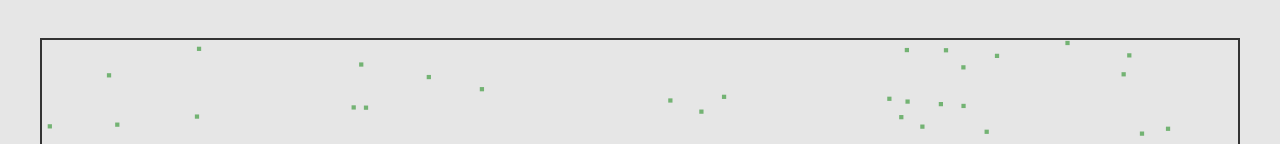
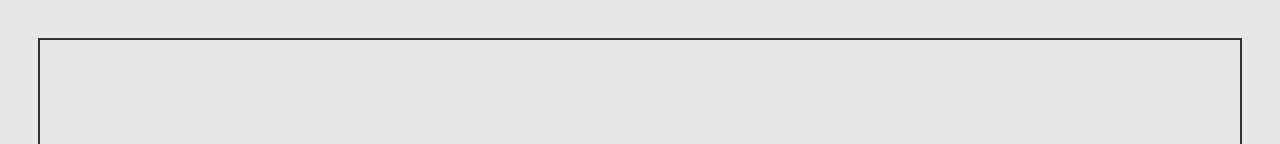
Before and after one commit to Mazbrew/portfolio, a React (Vite) app in the folder frontend/: page / in a window 1280 px wide. Shown: the top 144 px of the page. Built offline with nearby package versions, Linux system fonts and the light colour scheme.

Commit message:
made the p5 sketch resizable, need to make it fit within bounds

```diff
--- a/frontend/package.json
+++ b/frontend/package.json
@@ -10,8 +10,8 @@
     "preview": "vite preview"
   },
   "dependencies": {
-    "@tsparticles/react": "^3.0.0",
-    "@tsparticles/slim": "^3.0.2",
+    "@p5-wrapper/react": "^4.3.2",
+    "p5": "^1.9.0",
     "prettier": "^3.1.1",
     "react": "^18.2.0",
     "react-dom": "^18.2.0",
--- a/frontend/src/components/FancyDisplay.jsx
+++ b/frontend/src/components/FancyDisplay.jsx
@@ -1,79 +1,100 @@
-import { useCallback, useEffect, useState } from "react";
-import Particles, { initParticlesEngine } from "@tsparticles/react";
-import { loadSlim } from "@tsparticles/slim";
+import { useLayoutEffect, useEffect, useRef, useState } from "react";
+import { ReactP5Wrapper } from "@p5-wrapper/react";
 
 import "../styles/FancyDisplay.css";
 
+function sketch(p5) {
+    let width = 0;
+    let height = 0;
+    let color = "";
+    let background = "";
+
+    let i = 0;
+
+    p5.updateWithProps = (props) => {
+        width = props.width;
+        height = props.height;
+        color = props.color;
+        background = "pink";
+
+        console.log(width);
+    };
+
+    p5.setup = () => {
+        const canvas = p5.createCanvas(0, 0, p5.WEBGL);
+    };
+
+    p5.draw = () => {
+        p5.resizeCanvas(width, height, true);
+        p5.background(background);
+        p5.stroke(color);
+        p5.strokeWeight(5);
+        p5.line(0, i, 100, i + 100);
+        i = i + 1;
+
+        if (i >= height / 2) {
+            i = (height / 2) * -1;
+        }
+    };
+}
+
 function FancyDisplay() {
-    const [init, setInit] = useState(false);
-    // this should be run only once per application lifetime
-    useEffect(() => {
-        initParticlesEngine(async (engine) => {
-            await loadSlim(engine);
-        }).then(() => {
-            setInit(true);
-        });
+    const ref = useRef(null);
+
+    const [numbers, setNumbers] = useState([]);
+
+    const [width, setWidth] = useState(0);
+    const [height, setHeight] = useState(0);
+
+    const [color, setColor] = useState("#333333");
+    const [background, setBackground] = useState("#e6e6e6");
+
+    useLayoutEffect(() => {
+        setWidth(ref.current.scrollWidth);
+        setHeight(ref.current.scrollHeight);
+    }, [numbers]);
+
+    useLayoutEffect(() => {
+        setColor(window.getComputedStyle(ref.current).color);
+        setBackground(window.getComputedStyle(ref.current).backgroundColor);
     }, []);
 
-    const particlesLoaded = (container) => {};
+    useEffect(() => {
+        function handleWindowResize() {
+            setWidth(ref.current.scrollWidth);
+            setHeight(ref.current.scrollHeight);
+        }
+
+        window.addEventListener("resize", handleWindowResize);
+
+        return () => {
+            window.removeEventListener("resize", handleWindowResize);
+        };
+    }, []);
+
+    useEffect(() => {
+        function handleClick() {
+            setColor(window.getComputedStyle(ref.current).color);
+            setBackground(window.getComputedStyle(ref.current).backgroundColor);
+        }
+
+        window.addEventListener("click", handleClick);
+
+        return () => {
+            window.removeEventListener("click", handleClick);
+        };
+    }, []);
 
     return (
         <div id="fancy-display-container">
-            <div id="fancy-display">
-                <Particles
-                    id="tsparticles"
-                    particlesLoaded={particlesLoaded}
-                    options={{
-                        fpsLimit: 120,
-                        interactivity: {
-                            events: {
-                                resize: true,
-                            },
-                        },
-                        fullscreen: {
-                            enable: false,
-                            zIndex: 0,
-                        },
-                        style: {
-                            position: "absolute",
-                            top: "5vh",
-                            left: "5vh",
-                            width: "calc(100vw - 10vh)",
-                            height: "90vh",
-                        },
-                        particles: {
-                            color: {
-                                value: "#008000",
-                            },
-                            move: {
-                                direction: "none",
-                                enable: true,
-                                outModes: {
-                                    default: "bounce",
-                                },
-                                random: false,
-                                speed: 5,
-                                straight: false,
-                            },
-                            number: {
-                                density: {
-                                    enable: true,
-                                    area: 800,
-                                },
-                                value: 500,
-                            },
-                            opacity: {
-                                value: 0.5,
-                            },
-                            shape: {
-                                type: "square",
-                            },
-                            size: {
-                                value: { min: 3, max: 3 },
-                            },
-                        },
-                        detectRetina: true,
-                    }}
+            <div id="fancy-display" ref={ref}>
+                <ReactP5Wrapper
+                    id="p5"
+                    sketch={sketch}
+                    width={width}
+                    height={height}
+                    color={color}
+                    background={background}
                 />
             </div>
         </div>
--- a/frontend/src/styles/App.css
+++ b/frontend/src/styles/App.css
@@ -16,8 +16,8 @@
     justify-content: center;
     align-items: center;
     text-align: center;
-    border-style: solid;
-    border-width: 2px;
+    outline-style: solid;
+    outline-width: 2px;
 }
 
 #theme-selector-container {
--- a/frontend/src/styles/FancyDisplay.css
+++ b/frontend/src/styles/FancyDisplay.css
@@ -2,7 +2,23 @@
     width: 100%;
     height: 100%;
     padding: 5vh;
+    display: flex;
+    justify-content: center;
+    align-items: center;
     box-sizing: border-box;
     position: absolute;
     z-index: 0;
 }
+
+#fancy-display {
+    width: 100%;
+    height: 100%;
+    display: flex;
+    justify-content: center;
+    align-items: center;
+    box-sizing: border-box;
+}
+
+#p5 {
+    display: inline;
+}
```
Also changed, not shown: 1 other file (tests, documents, lock files or other folders).
